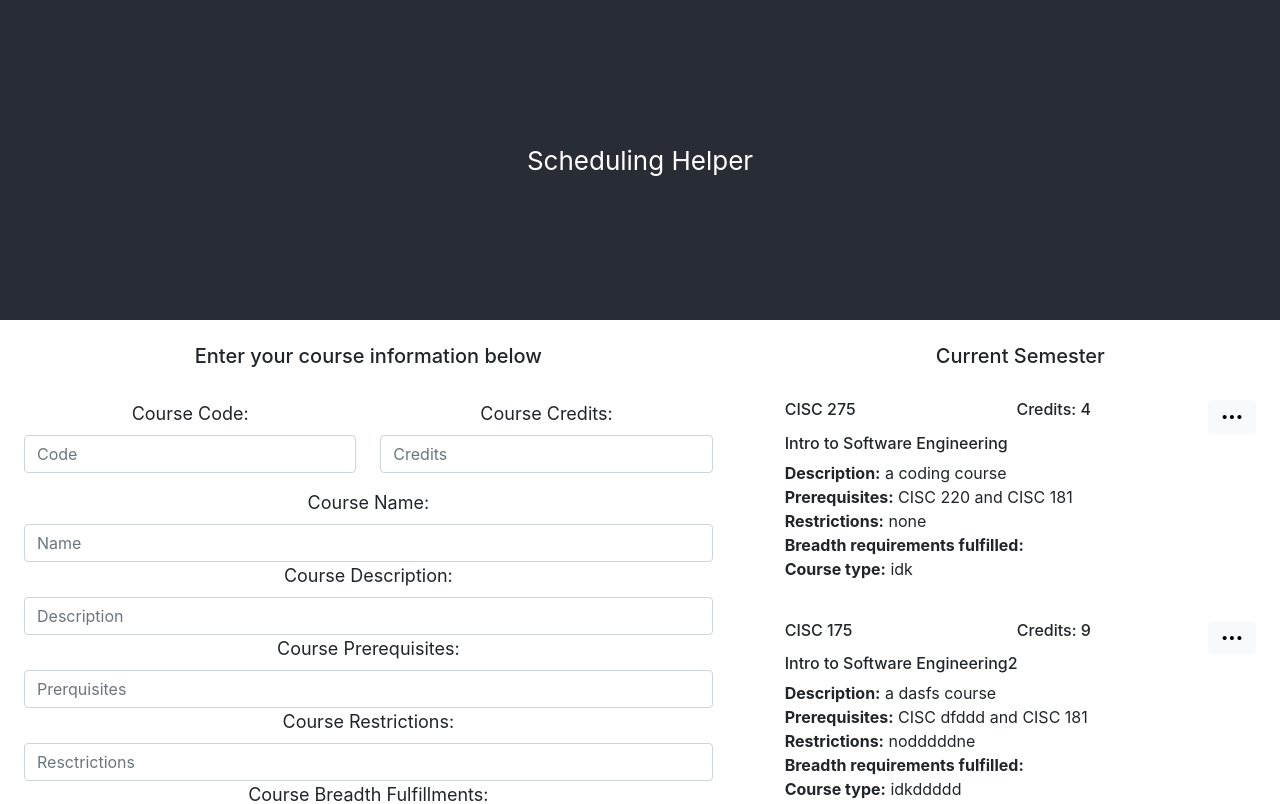
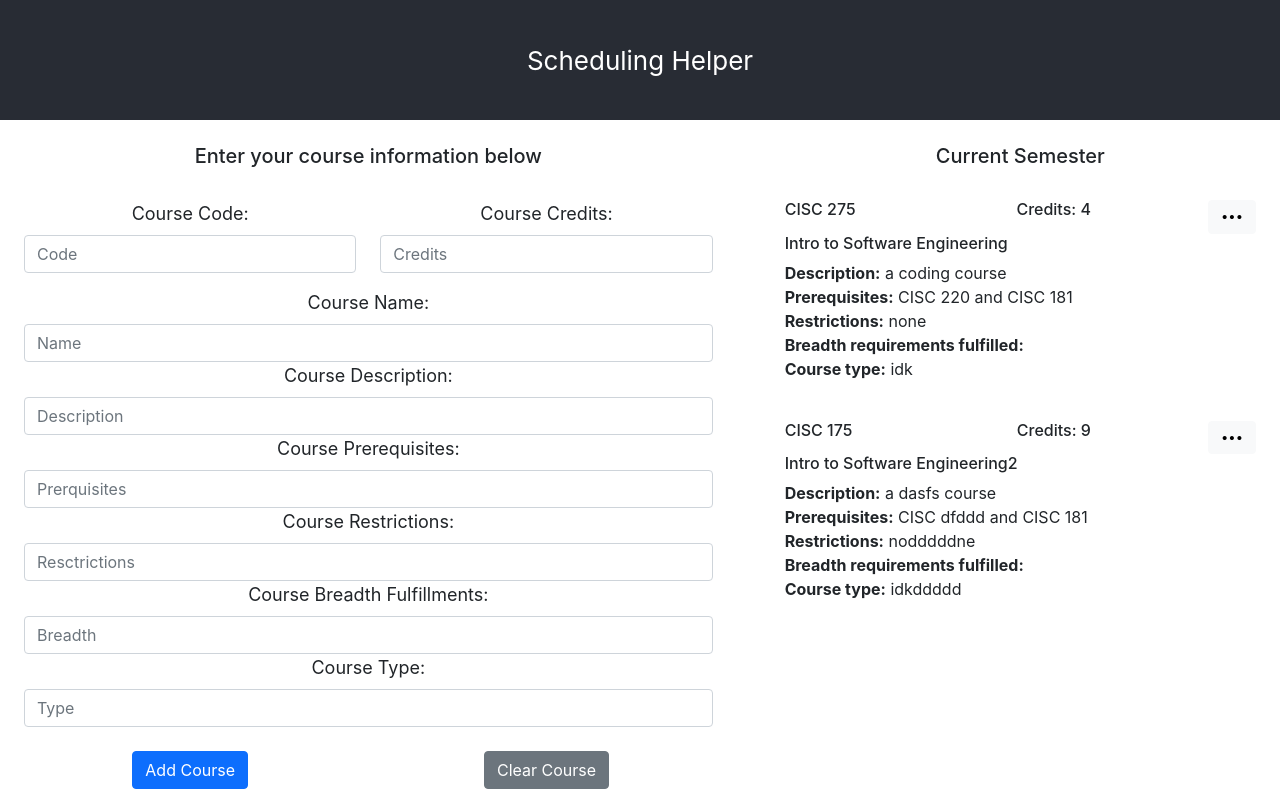
Before and after one commit to UD-CISC275-S22/cis-scheduler-team-31, a React (Create React App) app: page / in a window 1280 px wide. Shown: the top 804 px of the page. Built offline with nearby package versions, Linux system fonts and the light colour scheme.

Commit message:
shortened header

```diff
--- a/src/App.css
+++ b/src/App.css
@@ -16,7 +16,7 @@
 .App-header {
     width: 100%;
     background-color: #282c34;
-    min-height: 40vh;
+    min-height: 15vh;
     display: flex;
     flex-direction: column;
     align-items: center;
```
